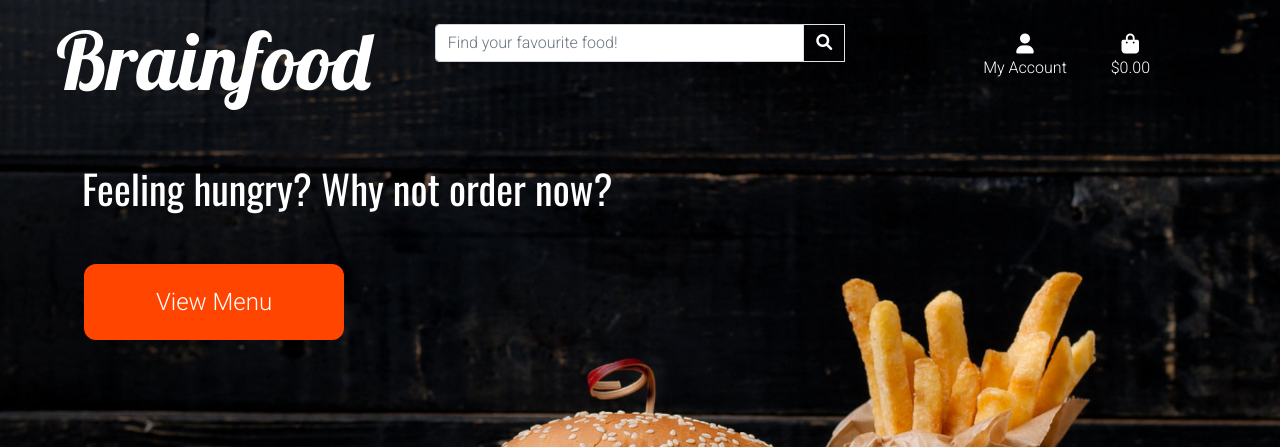
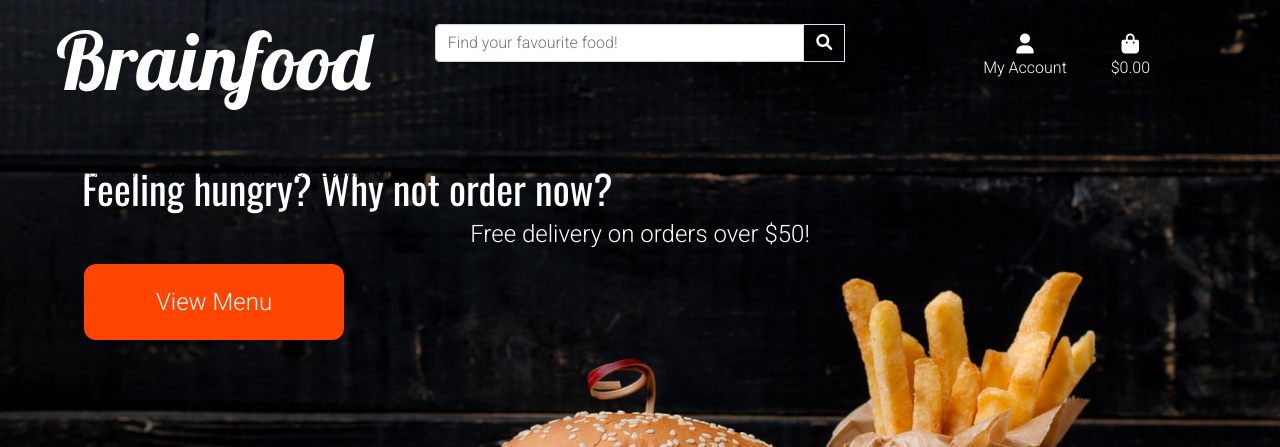
Before and after one commit to Code-Institute-Submissions/staffordcian99-brainfood_JanResub, a Django app: page / in a window 1280 px wide. Shown: the top 447 px of the page. Run offline with Django 3.2, Linux system fonts and the light colour scheme; some libraries are stand-ins or nearby versions.

Commit message:
Add main site navigation

```diff
--- a/home/templates/home/index.html
+++ b/home/templates/home/index.html
@@ -1,7 +1,7 @@
 {% extends "base.html" %}
 {% load static %}
 
-{% block extra_page_header %}
+{% block page_header %}
     <div class="container header-container">
         <div class="row">
             <div class="col"></div>
--- a/templates/base.html
+++ b/templates/base.html
@@ -34,11 +34,6 @@
     <title>Brainfood {% block extra_title %}{% endblock %}</title>
   </head>
   <body>
-    {% if messages %}
-        <div class="message-container"></div>
-    {% endif %}
-
-    {% block page_header %}
     <header class="container-fluid fixed-top">
       <div class="row">
         <div class="col-12 col-lg-4 text-center my-auto text-lg-left py-1 px-0">
@@ -99,10 +94,26 @@
           </ul>
         </div>
       </div>
+      <div class="row text-white">
+        <nav class="navbar navbar-expand-lg navbar-light w-100">
+            <button class="navbar-toggler" type="button" data-toggle="collapse" data-target="#main-nav" aria-controls="main-nav" aria-expanded="false" aria-label="Toggle navigation">
+                <span class="navbar-toggler-icon"></span>
+            </button>
+            {% include 'includes/mob-header.html' %}
+            {% include 'includes/main-nav.html' %}
+        </nav>
+    </div>
+    <div id="delivery-banner" class="row text-center">
+        <div class="col text-white">
+            <h4 class="logo-font my-1">Free delivery on orders over $50!</h4>
+        </div>
+    </div>
     </header>
-    {% endblock %}
+    {% if messages %}
+        <div class="message-container"></div>
+    {% endif %}
 
-    {% block extra_page_header %}
+    {% block page_header %}
     {% endblock %}
 
     {% block content %}
--- /dev/null
+++ b/templates/includes/main-nav.html
@@ -0,0 +1,50 @@
+<div class="collapse navbar-collapse" id="main-nav">
+    <ul class="navbar-nav w-auto mx-auto">
+        <li class="nav-item dropdown">
+            <a class="font-weight-bold nav-link mr-5" href="#" id="all-products-link" data-toggle="dropdown" aria-haspopup="true" aria-expanded="false">
+                All Products
+            </a>
+            <div class="dropdown-menu border-0" aria-labelledby="all-products-link">
+                <a href="" class="dropdown-item">By Price</a>
+                <a href="" class="dropdown-item ">By Rating</a>
+                <a href="" class="dropdown-item ">By Category</a>
+                <a href="" class="dropdown-item">All Products</a>
+            </div>
+        </li>
+
+        <li class="nav-item dropdown">
+            <a class="logo-font font-weight-bold nav-link text-black mr-5" href="#" id="clothing-link" data-toggle="dropdown" aria-haspopup="true" aria-expanded="false">
+                Clothing
+            </a>
+            <div class="dropdown-menu border-0" aria-labelledby="clothing-link">
+                <a href="" class="dropdown-item">Activewear &amp; Essentials</a>
+                <a href="" class="dropdown-item">Jeans</a>
+                <a href="" class="dropdown-item">Shirts</a>
+                <a href="" class="dropdown-item">All Clothing</a>
+            </div>
+        </li>
+
+        <li class="nav-item dropdown">
+            <a class="logo-font font-weight-bold nav-link text-black mr-5" href="#" id="homeware-link" data-toggle="dropdown" aria-haspopup="true" aria-expanded="false">
+                Homeware
+            </a>
+            <div class="dropdown-menu border-0" aria-labelledby="homeware-link">
+                <a href="" class="dropdown-item">Bed &amp; Bath</a>
+                <a href="" class="dropdown-item">Kitchen &amp; Dining</a>
+                <a href="" class="dropdown-item">All Homeware</a>
+            </div>
+        </li>
+
+        <li class="nav-item dropdown">
+            <a class="logo-font font-weight-bold nav-link text-black" href="#" id="specials-link" data-toggle="dropdown" aria-haspopup="true" aria-expanded="false">
+                Special Offers
+            </a>
+            <div class="dropdown-menu border-0" aria-labelledby="specials-link">
+                <a href="" class="dropdown-item">New Arrivals</a>
+                <a href="" class="dropdown-item">Deals</a>
+                <a href="" class="dropdown-item">Clearance</a>
+                <a href="" class="dropdown-item">All Specials</a>
+            </div>
+        </li>
+    </ul>
+</div>
--- /dev/null
+++ b/templates/includes/mob-header.html
@@ -0,0 +1,57 @@
+<ul>
+    <li class="list-inline-item">
+      <a class="text-black nav-link d-block d-lg-none" href="#" id="mobile-search" data-toggle="dropdown" aria-haspopup="true" aria-expanded="false">
+          <div class="text-center">
+              <div><i class="fas fa-search fa-lg"></i></div>
+              <p class="my-0">Search</p>
+          </div>
+      </a>
+      <div class="dropdown-menu border-0 w-100 p-3 rounded-0 my-0" aria-labelledby="mobile-search">
+          <form class="form" method="GET" action="">
+              <div class="input-group w-100">
+                  <input class="form-control border border-black rounded-0" type="text" name="q" placeholder="Search our site">
+                  <div class="input-group-append">
+                      <button class="form-control form-control btn btn-black border border-black rounded-0" type="submit">
+                          <span class="icon">
+                              <i class="fas fa-search"></i>
+                          </span>
+                      </button>
+                  </div>
+              </div>
+          </form>
+      </div>
+  </li>
+  <li class="list-inline-item dropdown">
+      <a class="text-black nav-link d-block d-lg-none" href="#" id="user-options" data-toggle="dropdown" aria-haspopup="true" aria-expanded="false">
+          <div class="text-center">
+              <div><i class="fas fa-user fa-lg"></i></div>
+              <p class="my-0">My Account</p>
+          </div>
+      </a>
+      <div class="dropdown-menu border-0" aria-labelledby="user-options">
+          {% if request.user.is_authenticated %}
+              {% if request.user.is_superuser %}
+                  <a href="{% url 'account_logout' %}" class="dropdown-item">Product Management</a>
+              {% endif %}
+              <a href="" class="dropdown-item">My Profile</a>
+              <a href="{% url 'account_logout' %}" class="dropdown-item">Logout</a>
+          {% else %}
+              <a href="{% url 'account_signup' %}" class="dropdown-item">Register</a>
+              <a href="{% url 'account_login' %}" class="dropdown-item">Login</a>
+          {% endif %}
+      </div>
+  </li>
+  <li class="list-inline-item">
+      <a class="{% if grand_total %}text-primary font-weight-bold{% else %}text-black{% endif %} nav-link d-block d-lg-none" href="">
+          <div class="text-center">
+              <div><i class="fas fa-shopping-bag fa-lg"></i></div>
+              <p class="my-0">
+                  {% if grand_total %}
+                      ${{ grand_total|floatformat:2 }}
+                  {% else %}
+                      $0.00
+                  {% endif %}
+              </p>
+          </div>
+      </a>
+    </li>
```
Lines whose indentation alone changed are shown as unchanged.
